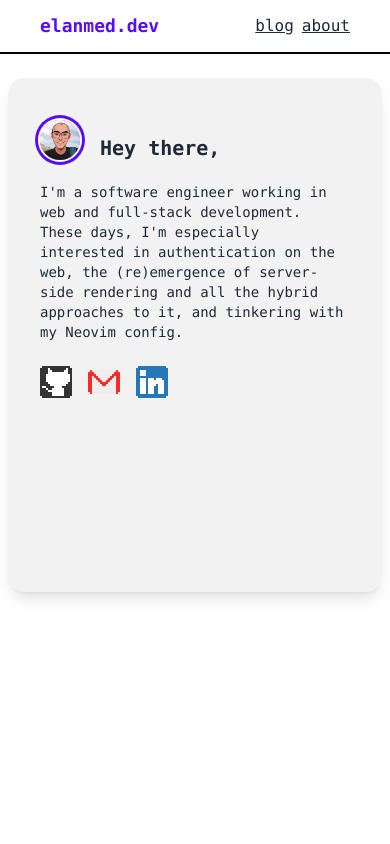
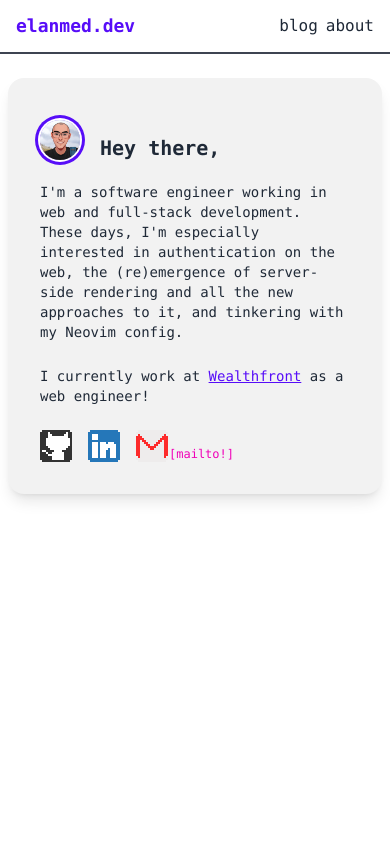
Before and after one commit to ElanMedoff/personal-site, a Next.js app: page /about in a window 390 px wide. Shown: the top 844 px of the page. Built offline with nearby package versions, Linux system fonts and the light colour scheme.

Commit message:
inline code syntax highlighting, about page, compress img

```diff
--- a/components/Header.tsx
+++ b/components/Header.tsx
@@ -3,17 +3,17 @@ import cx from "classnames";
 
 export default function Header() {
   return (
-    <nav className="border-b-2 border-black py-3 sticky top-0 bg-base-100">
-      <main className="flex justify-between items-center w-full max-w-7xl m-auto px-10">
+    <nav className="border-b-2 border-neutral py-3 sticky top-0 bg-base-100 z-10">
+      <main className="flex justify-between items-center w-full max-w-7xl m-auto px-4 md:px-10">
         <h3 className={cx("text-lg md:text-2xl", "font-bold text-primary")}>
           elanmed.dev
         </h3>
         <div className={cx("flex text-md items-center", "gap-2 lg:gap-8")}>
-          <p className="underline cursor-pointer hover:text-secondary transition">
+          <p className="hover:underline cursor-pointer hover:text-secondary transition">
             <Link href="/">blog</Link>
           </p>
 
-          <p className="underline cursor-pointer hover:text-secondary transition">
+          <p className="hover:underline cursor-pointer hover:text-secondary transition">
             <Link href="/about">about</Link>
           </p>
         </div>
--- a/pages/about/index.tsx
+++ b/pages/about/index.tsx
@@ -1,3 +1,4 @@
+import cx from "classnames";
 import Image from "next/image";
 import profile from "../../public/profile.jpeg";
 import styles from "../../styles/icons.module.scss";
@@ -5,13 +6,13 @@ import styles from "../../styles/icons.module.scss";
 export default function About() {
   return (
     <div className="card max-w-[1000px] shadow-lg bg-base-200">
-      <main className="card-body flex md:flex-row gap-16">
-        <section className="avatar mt-2 hidden lg:block">
-          <div className="w-36 xl:w-48 rounded-full ring ring-primary ring-offset-base-100 ring-offset-2">
+      <main className="card-body flex flex-row gap-16">
+        <section className={cx("avatar mt-2", "hidden lg:block")}>
+          <div className="min-w-[150px] rounded-full ring ring-primary ring-offset-base-100 ring-offset-2">
             <Image src={profile} alt="profile picture" />
           </div>
         </section>
-        <section className="flex flex-col gap-5 basis-[450px] flex-grow">
+        <section className="flex flex-col gap-5 ">
           <article className="card-title">
             <div className="flex gap-5 items-center">
               <div className="avatar mt-2 lg:hidden">
@@ -26,13 +27,32 @@ export default function About() {
             <p className="mb-6">
               I'm a software engineer working in web and full-stack development.
               These days, I'm especially interested in authentication on the
-              web, the (re)emergence of server-side rendering and all the hybrid
+              web, the (re)emergence of server-side rendering and all the new
               approaches to it, and tinkering with my Neovim config.
             </p>
+            <p className="mb-6">
+              I currently work at{" "}
+              <a
+                href="https://www.wealthfront.com/"
+                className="underline text-primary"
+              >
+                Wealthfront
+              </a>{" "}
+              as a web engineer!
+            </p>
             <section className="flex gap-4">
-              <i className={styles.github} />
-              <i className={styles.gmail} />
-              <i className={styles.linkedin} />
+              <a
+                className={styles.github}
+                href="https://github.com/ElanMedoff"
+              />
+              <a
+                className={styles.linkedin}
+                href="https://www.linkedin.com/in/elan-medoff/"
+              />
+              <a className={styles.gmail} />
+              <span className="text-secondary text-xs flex items-end ml-[-15px]">
+                [mailto!]
+              </span>
             </section>
           </article>
         </section>
--- a/pages/blog/[slug].tsx
+++ b/pages/blog/[slug].tsx
@@ -33,7 +33,7 @@ export default function PostPage({ post, relatedPostMetadata }: Props) {
               {String(children).replace(/\n$/, "")}
             </SyntaxHighlighter>
           ) : (
-            <code className={className} {...props}>
+            <code className="inline-block px-3 py-1 bg-base-300 text-secondary rounded">
               {children}
             </code>
           );
--- a/styles/icons.module.scss
+++ b/styles/icons.module.scss
@@ -1,6 +1,46 @@
 // forked from https://nostalgic-css.github.io/NES.css/
 $default-size: 1px;
 $icon-size: $default-size * 16;
+
+$icon-linkedin-colors: (#fff, #2577b9);
+$icon-linkedin: (
+  (0, 2, 2, 2, 2, 2, 2, 2, 2, 2, 2, 2, 2, 2, 2, 0),
+  (2, 2, 2, 2, 2, 2, 2, 2, 2, 2, 2, 2, 2, 2, 2, 2),
+  (2, 2, 1, 1, 1, 2, 2, 2, 2, 2, 2, 2, 2, 2, 2, 2),
+  (2, 2, 1, 1, 1, 2, 2, 2, 2, 2, 2, 2, 2, 2, 2, 2),
+  (2, 2, 1, 1, 1, 2, 2, 2, 2, 2, 2, 2, 2, 2, 2, 2),
+  (2, 2, 2, 2, 2, 2, 2, 2, 2, 2, 2, 2, 2, 2, 2, 2),
+  (2, 2, 1, 1, 1, 2, 1, 1, 1, 2, 1, 1, 1, 2, 2, 2),
+  (2, 2, 1, 1, 1, 2, 1, 1, 1, 1, 1, 1, 1, 1, 2, 2),
+  (2, 2, 1, 1, 1, 2, 1, 1, 1, 1, 1, 1, 1, 1, 2, 2),
+  (2, 2, 1, 1, 1, 2, 1, 1, 1, 1, 2, 1, 1, 1, 2, 2),
+  (2, 2, 1, 1, 1, 2, 1, 1, 1, 2, 2, 1, 1, 1, 2, 2),
+  (2, 2, 1, 1, 1, 2, 1, 1, 1, 2, 2, 1, 1, 1, 2, 2),
+  (2, 2, 1, 1, 1, 2, 1, 1, 1, 2, 2, 1, 1, 1, 2, 2),
+  (2, 2, 1, 1, 1, 2, 1, 1, 1, 2, 2, 1, 1, 1, 2, 2),
+  (2, 2, 2, 2, 2, 2, 2, 2, 2, 2, 2, 2, 2, 2, 2, 2),
+  (0, 2, 2, 2, 2, 2, 2, 2, 2, 2, 2, 2, 2, 2, 2, 0)
+);
+
+$icon-gmail-colors: (#eeecec, #fd2b2b);
+$icon-gmail: (
+  (0, 1, 1, 1, 1, 1, 1, 1, 1, 1, 1, 1, 1, 1, 1, 0),
+  (1, 1, 1, 1, 1, 1, 1, 1, 1, 1, 1, 1, 1, 1, 1, 1),
+  (0, 2, 1, 1, 1, 1, 1, 1, 1, 1, 1, 1, 1, 1, 2, 0),
+  (2, 2, 2, 1, 1, 1, 1, 1, 1, 1, 1, 1, 1, 2, 2, 2),
+  (2, 2, 2, 2, 1, 1, 1, 1, 1, 1, 1, 1, 2, 2, 2, 2),
+  (2, 2, 1, 2, 2, 1, 1, 1, 1, 1, 1, 2, 2, 1, 2, 2),
+  (2, 2, 1, 1, 2, 2, 1, 1, 1, 1, 2, 2, 1, 1, 2, 2),
+  (2, 2, 1, 1, 1, 2, 2, 1, 1, 2, 2, 1, 1, 1, 2, 2),
+  (2, 2, 1, 1, 1, 1, 2, 2, 2, 2, 1, 1, 1, 1, 2, 2),
+  (2, 2, 1, 1, 1, 1, 1, 2, 2, 1, 1, 1, 1, 1, 2, 2),
+  (2, 2, 1, 1, 1, 1, 1, 1, 1, 1, 1, 1, 1, 1, 2, 2),
+  (2, 2, 1, 1, 1, 1, 1, 1, 1, 1, 1, 1, 1, 1, 2, 2),
+  (2, 2, 1, 1, 1, 1, 1, 1, 1, 1, 1, 1, 1, 1, 2, 2),
+  (0, 2, 1, 1, 1, 1, 1, 1, 1, 1, 1, 1, 1, 1, 2, 0),
+  (1, 1, 1, 1, 1, 1, 1, 1, 1, 1, 1, 1, 1, 1, 1, 1),
+  (0, 1, 1, 1, 1, 1, 1, 1, 1, 1, 1, 1, 1, 1, 1, 0)
+);
 
 $icon-github-colors: (#fff, #333);
 $icon-github: (
@@ -19,46 +59,6 @@ $icon-github: (
   (2, 2, 2, 2, 1, 1, 1, 1, 1, 1, 1, 1, 2, 2, 2, 2),
   (2, 2, 2, 2, 2, 2, 1, 1, 1, 1, 1, 1, 2, 2, 2, 2),
   (2, 2, 2, 2, 2, 2, 1, 1, 1, 1, 1, 1, 2, 2, 2, 2),
-  (0, 2, 2, 2, 2, 2, 2, 2, 2, 2, 2, 2, 2, 2, 2, 0)
-);
-
-$icon-gmail-colors: (#eeecec, #fd2b2b);
-$icon-gmail: (
-  (0, 0, 0, 0, 0, 0, 0, 0, 0, 0, 0, 0, 0, 0, 0, 0),
-  (0, 0, 0, 0, 0, 0, 0, 0, 0, 0, 0, 0, 0, 0, 0, 0),
-  (0, 2, 1, 1, 1, 1, 1, 1, 1, 1, 1, 1, 1, 1, 2, 0),
-  (2, 2, 2, 1, 1, 1, 1, 1, 1, 1, 1, 1, 1, 2, 2, 2),
-  (2, 2, 2, 2, 1, 1, 1, 1, 1, 1, 1, 1, 2, 2, 2, 2),
-  (2, 2, 1, 2, 2, 1, 1, 1, 1, 1, 1, 2, 2, 1, 2, 2),
-  (2, 2, 1, 1, 2, 2, 1, 1, 1, 1, 2, 2, 1, 1, 2, 2),
-  (2, 2, 1, 1, 1, 2, 2, 1, 1, 2, 2, 1, 1, 1, 2, 2),
-  (2, 2, 1, 1, 1, 1, 2, 2, 2, 2, 1, 1, 1, 1, 2, 2),
-  (2, 2, 1, 1, 1, 1, 1, 2, 2, 1, 1, 1, 1, 1, 2, 2),
-  (2, 2, 1, 1, 1, 1, 1, 1, 1, 1, 1, 1, 1, 1, 2, 2),
-  (2, 2, 1, 1, 1, 1, 1, 1, 1, 1, 1, 1, 1, 1, 2, 2),
-  (2, 2, 1, 1, 1, 1, 1, 1, 1, 1, 1, 1, 1, 1, 2, 2),
-  (0, 2, 1, 1, 1, 1, 1, 1, 1, 1, 1, 1, 1, 1, 2, 0),
-  (0, 0, 0, 0, 0, 0, 0, 0, 0, 0, 0, 0, 0, 0, 0, 0),
-  (0, 0, 0, 0, 0, 0, 0, 0, 0, 0, 0, 0, 0, 0, 0, 0)
-);
-
-$icon-linkedin-colors: (#fff, #2577b9);
-$icon-linkedin: (
-  (0, 2, 2, 2, 2, 2, 2, 2, 2, 2, 2, 2, 2, 2, 2, 0),
-  (2, 2, 2, 2, 2, 2, 2, 2, 2, 2, 2, 2, 2, 2, 2, 2),
-  (2, 2, 1, 1, 1, 2, 2, 2, 2, 2, 2, 2, 2, 2, 2, 2),
-  (2, 2, 1, 1, 1, 2, 2, 2, 2, 2, 2, 2, 2, 2, 2, 2),
-  (2, 2, 1, 1, 1, 2, 2, 2, 2, 2, 2, 2, 2, 2, 2, 2),
-  (2, 2, 2, 2, 2, 2, 2, 2, 2, 2, 2, 2, 2, 2, 2, 2),
-  (2, 2, 1, 1, 1, 2, 1, 1, 1, 2, 1, 1, 1, 2, 2, 2),
-  (2, 2, 1, 1, 1, 2, 1, 1, 1, 1, 1, 1, 1, 1, 2, 2),
-  (2, 2, 1, 1, 1, 2, 1, 1, 1, 1, 1, 1, 1, 1, 2, 2),
-  (2, 2, 1, 1, 1, 2, 1, 1, 1, 1, 2, 1, 1, 1, 2, 2),
-  (2, 2, 1, 1, 1, 2, 1, 1, 1, 2, 2, 1, 1, 1, 2, 2),
-  (2, 2, 1, 1, 1, 2, 1, 1, 1, 2, 2, 1, 1, 1, 2, 2),
-  (2, 2, 1, 1, 1, 2, 1, 1, 1, 2, 2, 1, 1, 1, 2, 2),
-  (2, 2, 1, 1, 1, 2, 1, 1, 1, 2, 2, 1, 1, 1, 2, 2),
-  (2, 2, 2, 2, 2, 2, 2, 2, 2, 2, 2, 2, 2, 2, 2, 2),
   (0, 2, 2, 2, 2, 2, 2, 2, 2, 2, 2, 2, 2, 2, 2, 0)
 );
 
--- a/styles/markdown.module.scss
+++ b/styles/markdown.module.scss
@@ -32,7 +32,7 @@
   }
 
   a {
-    @apply text-primary underline hover:font-semibold;
+    @apply text-primary underline;
   }
 
   p {
--- a/tailwind.config.js
+++ b/tailwind.config.js
@@ -1,5 +1,6 @@
 /** @type {import('tailwindcss').Config} */
 module.exports = {
+  important: true,
   content: [
     "./pages/**/*.{js,ts,jsx,tsx}",
     "./components/**/*.{js,ts,jsx,tsx}",
```
Also changed, not shown: public/profile.jpeg.
